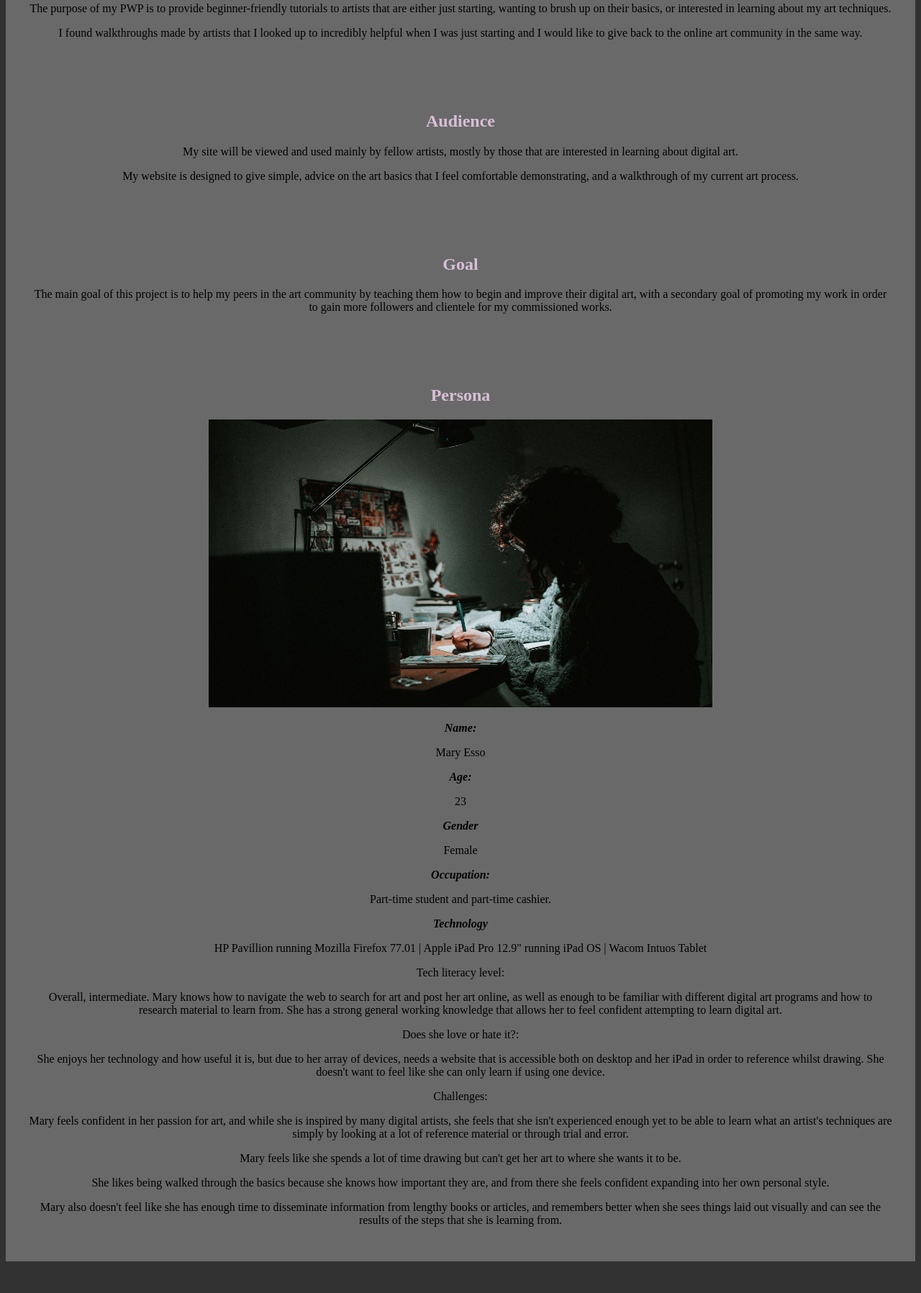
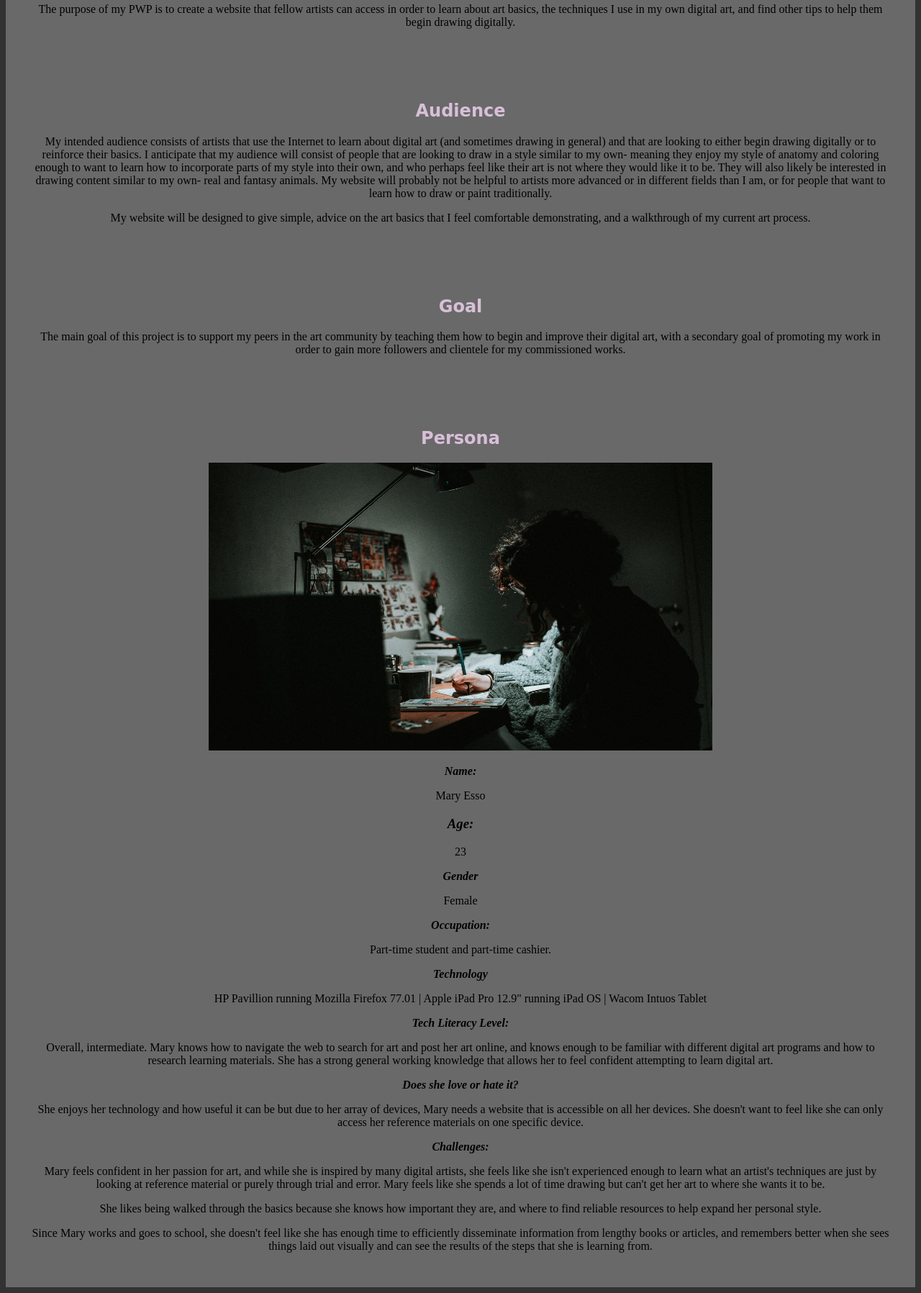
Before and after one commit to Amaez/am-art-site, a plain HTML site: page public_html/documentation/milestone-1.html in a window 1280 px wide. Shown: the part 104-1901 px from the top of the page at 72% size. Before the commit the page ends 1865 px from the top, so only its background shows below. Drawn offline with Linux system fonts and the light colour scheme.

Commit message:
Revised wording in all sections for clarity, added em and strong tags to all persona criteria

```diff
--- a/public_html/documentation/Stylesheets/style.css
+++ b/public_html/documentation/Stylesheets/style.css
@@ -13,11 +13,13 @@ section{
 }
 
 h1{
+    font-family: cursive;
     text-align: center;
     color: thistle;
 }
 
 h2{
+    font-family: cursive;
     text-align: center;
     color: thistle;
 }
--- a/public_html/documentation/milestone-1.html
+++ b/public_html/documentation/milestone-1.html
@@ -14,10 +14,7 @@
             <section>
                 <div>
                     <h1>Purpose</h1>
-                    <p>The purpose of my PWP is to provide beginner-friendly tutorials to artists that are either just starting,
-            wanting to brush up on their basics, or interested in learning about my art techniques.</p>
-                    <p>I found walkthroughs made by artists that I looked up to incredibly helpful when I was just starting and I would like to give back to the online
-            art community in the same way.</p>
+                    <p>The purpose of my PWP is to create a website that fellow artists can access in order to learn about art basics, the techniques I use in my own digital art, and find other tips to help them begin drawing digitally.</p>
                 </div>
             </section>
 
@@ -25,16 +22,19 @@
                 <section>
                     <div>
                         <h2>Audience</h2>
-                        <p>My site will be viewed and used mainly by fellow artists, mostly by those that are interested in learning about digital art.</p>
-                             <p>My website is designed to give simple, advice on the art basics that I feel comfortable demonstrating,
-                                and a walkthrough of my current art process.</p>
+                        <p>My intended audience consists of artists that use the Internet to learn about digital art (and sometimes drawing in general) and that are looking to either begin drawing digitally or to reinforce their basics.
+                            I anticipate that my audience will consist of people that are looking to draw in a style similar to my own- meaning they enjoy my style of anatomy and coloring enough to want to learn how to incorporate parts of my style into their own, and who perhaps feel like their art is not where they would like it to be.
+                            They will also likely be interested in drawing content similar to my own- real and fantasy animals.
+                            My website will probably not be helpful to artists more advanced or in different fields than I am, or for people that want to learn how to draw or paint traditionally.
+                        </p>
+                        <p>My website will be designed to give simple, advice on the art basics that I feel comfortable demonstrating, and a walkthrough of my current art process.</p>
                     </div>
                  </section>
 
                 <section>
                      <div>
                         <h2>Goal</h2>
-                            <p>The main goal of this project is to help my peers in the art community by teaching them how to begin and improve their digital art, with a
+                            <p>The main goal of this project is to support my peers in the art community by teaching them how to begin and improve their digital art, with a
                                 secondary goal of promoting my work in order to gain more followers and clientele for my commissioned works.</p>
                     </div>
                 </section>
@@ -45,7 +45,7 @@
                             <img src="images/persona-PWP.jpeg" alt="a young woman with short curly hair draws at her desk">
                                 <p><em><strong>Name:</strong></em></p>
                                 <p>Mary Esso</p>
-                        <p><em><strong>Age:</strong></em></p>
+                                <h3><em><strong>Age:</strong></em></h3>
                                 <p>23</p>
                                 <p><em><strong>Gender</strong></em></p>
                                 <p>Female</p>
@@ -53,20 +53,19 @@
                                 <p>Part-time student and part-time cashier.</p>
                                 <p><em><strong>Technology</strong></em></p>
                                 <p>HP Pavillion running Mozilla Firefox 77.01 | Apple iPad Pro 12.9" running iPad OS | Wacom Intuos Tablet</p>
-                        <p>Tech literacy level:</p>
+                                <p><em><strong>Tech Literacy Level:</strong></em></p>
                                 <p>Overall, intermediate. Mary knows how to navigate the web to search for art and post her art online,
-                            as well as enough to be familiar with different digital art programs and how to research material to learn from.
+                                    and knows enough to be familiar with different digital art programs and how to research learning materials.
                                     She has a strong general working knowledge that allows her to feel confident attempting to learn digital art.</p>
-                        <p>Does she love or hate it?:</p>
-                        <p>She enjoys her technology and how useful it is, but due to her array of devices, needs a website that is accessible
-                            both on desktop and her iPad in order to reference whilst drawing. She doesn't want to feel like she can
-                            only learn if using one device.</p>
-                        <p>Challenges:</p>
-                        <p>Mary feels confident in her passion for art, and while she is inspired by many digital artists, she feels that she isn't experienced enough yet to be able to learn what an artist's
-                        techniques are simply by looking at a lot of reference material or through trial and error. <p>Mary feels like she spends a lot of time drawing but can't get her art to where she wants it to be.</p>
+                                <p><em><strong>Does she love or hate it?</strong></em></p>
+                                <p>She enjoys her technology and how useful it can be but due to her array of devices, Mary needs a website that is accessible on all her devices. She doesn't want to feel like she can
+                                    only access her reference materials on one specific device.</p>
+                                <p><em><strong>Challenges:</strong></em></p>
+                                <p>Mary feels confident in her passion for art, and while she is inspired by many digital artists, she feels like she isn't experienced enough to learn what an artist's
+                                    techniques are just by looking at reference material or purely through trial and error. Mary feels like she spends a lot of time drawing but can't get her art to where she wants it to be.</p>
                                 <p>She likes being walked through the basics because she knows how important they are,
-                            and from there she feels confident expanding into her own personal style.</p>
-                        <p>Mary also doesn't feel like she has enough time to disseminate information from lengthy books or articles,
+                                    and where to find reliable resources to help expand her personal style.</p>
+                                <p>Since Mary works and goes to school, she doesn't feel like she has enough time to efficiently disseminate information from lengthy books or articles,
                                     and remembers better when she sees things laid out visually and can see the results of the steps that she is learning from.</p>
                     </div>
                 </section>
```
Lines whose indentation alone changed are shown as unchanged.
